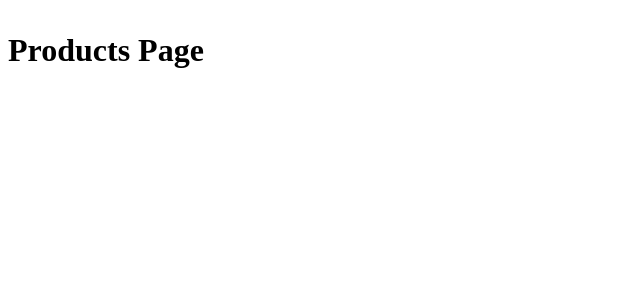
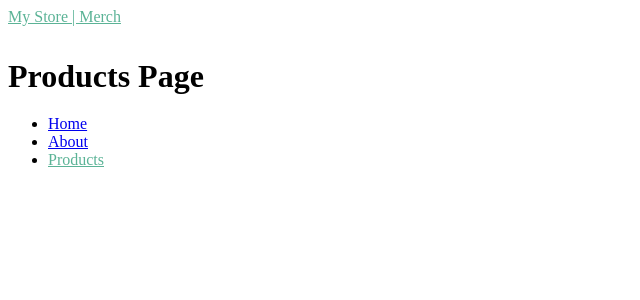
Before and after one commit to aureliojoseph/ecomm-template, a Nuxt app: page /products in a window 1280 px wide. Shown: the top 300 px of the page, without its empty margins (0-640 px from the left). Built offline with nearby package versions, Linux system fonts and the light colour scheme.

Commit message:
implement: Layouts

```diff
--- /dev/null
+++ b/layouts/default.vue
@@ -0,0 +1,33 @@
+<template>
+	<div>
+		<header>
+			<nav>
+				<NuxtLink to="/">My Store</NuxtLink>
+
+				<ul>
+					<li>
+						<NuxtLink to="/">Home</NuxtLink>
+					</li>
+
+					<li>
+						<NuxtLink to="/about">About</NuxtLink>
+					</li>
+
+					<li>
+						<NuxtLink to="/products">Products</NuxtLink>
+					</li>
+				</ul>
+			</nav>
+		</header>
+	</div>
+
+	<div>
+		<slot />
+	</div>
+</template>
+
+<style lang="scss" scoped>
+	.router-link-active {
+		color: rgb(91, 179, 150);
+	}
+</style>
--- /dev/null
+++ b/layouts/products.vue
@@ -0,0 +1,35 @@
+<template>
+	<div>
+		<header>
+			<nav>
+				<NuxtLink to="/products">My Store | Merch</NuxtLink>
+			</nav>
+		</header>
+	</div>
+
+	<div>
+		<slot />
+	</div>
+
+	<footer>
+		<ul>
+			<li>
+				<NuxtLink to="/">Home</NuxtLink>
+			</li>
+
+			<li>
+				<NuxtLink to="/about">About</NuxtLink>
+			</li>
+
+			<li>
+				<NuxtLink to="/products">Products</NuxtLink>
+			</li>
+		</ul>
+	</footer>
+</template>
+
+<style lang="scss" scoped>
+	.router-link-active {
+		color: rgb(91, 179, 150);
+	}
+</style>
--- a/pages/about.vue
+++ b/pages/about.vue
@@ -1,25 +1,7 @@
+<script setup></script>
+
 <template>
 	<div>
-		<header>
-			<nav>
-				<NuxtLink to="/">My Store</NuxtLink>
-
-				<ul>
-					<li>
-						<NuxtLink to="/">Home</NuxtLink>
-					</li>
-
-					<li>
-						<NuxtLink to="/about">About</NuxtLink>
-					</li>
-
-					<li>
-						<NuxtLink to="/products">Products</NuxtLink>
-					</li>
-				</ul>
-			</nav>
-		</header>
-
 		<h2>About</h2>
 
 		<p>
@@ -36,8 +18,6 @@
 	</div>
 </template>
 
-<script setup></script>
-
 <style lang="scss" scoped>
 	h2 {
 		margin-bottom: 20px;
--- a/pages/index.vue
+++ b/pages/index.vue
@@ -2,26 +2,6 @@
 
 <template>
 	<div>
-		<header>
-			<nav>
-				<NuxtLink to="/">My Store</NuxtLink>
-
-				<ul>
-					<li>
-						<NuxtLink to="/">Home</NuxtLink>
-					</li>
-
-					<li>
-						<NuxtLink to="/about">About</NuxtLink>
-					</li>
-
-					<li>
-						<NuxtLink to="/products">Products</NuxtLink>
-					</li>
-				</ul>
-			</nav>
-		</header>
-
 		<h2>Home</h2>
 
 		<p>
--- a/pages/products/[id].vue
+++ b/pages/products/[id].vue
@@ -1,5 +1,9 @@
 <script setup>
 	const { id } = useRoute().params;
+
+	definePageMeta({
+		layout: "products",
+	});
 </script>
 
 <template>
--- a/pages/products/index.vue
+++ b/pages/products/index.vue
@@ -1,10 +1,14 @@
+<script setup>
+	definePageMeta({
+		layout: "products",
+	});
+</script>
+
 <template>
 	<div>
 		<h3>Products Page</h3>
 	</div>
 </template>
-
-<script setup></script>
 
 <style lang="scss" scoped>
 	h3 {
```
